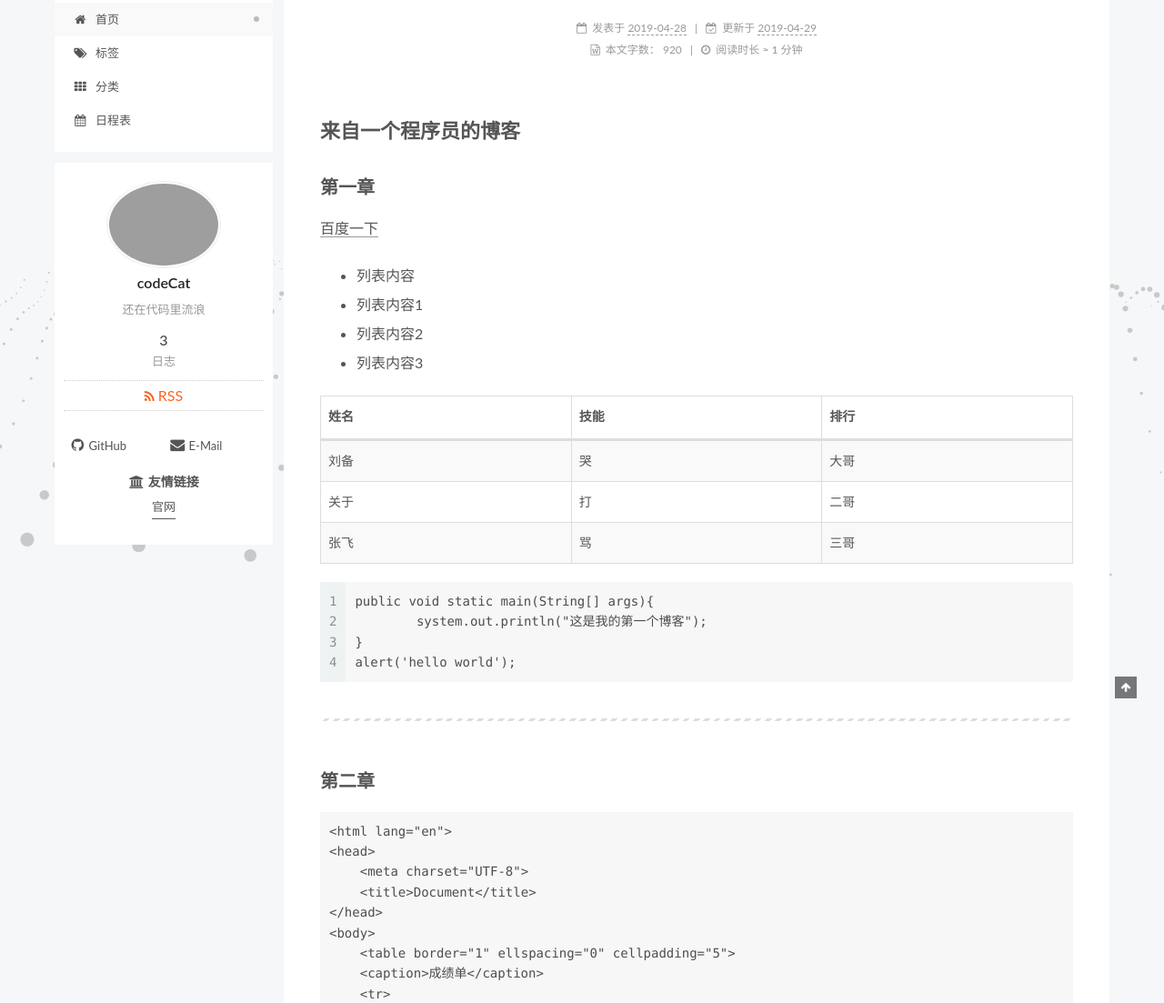
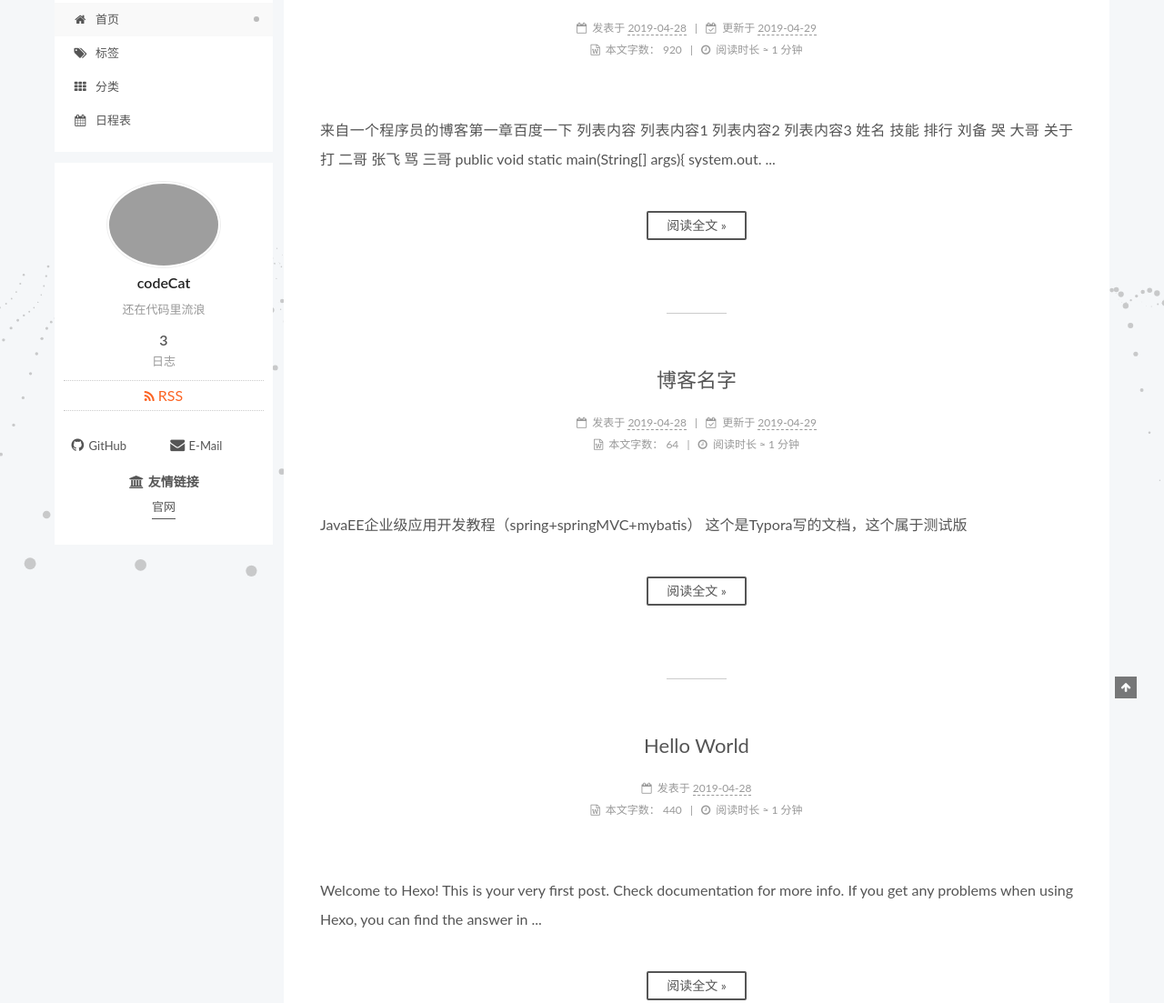
Before and after one commit to sunoat77/sunoat77.github.io, a plain HTML site: page index.html in a window 1280 px wide. Shown: the part 132-1235 px from the top of the page at 91% size. Drawn offline with Linux system fonts and the light colour scheme; grey boxes are pictures that could not be loaded; animation ran at ten frames a second.

Commit message:
Site updated: 2019-05-02 07:36:52

```diff
--- a/css/main.css
+++ b/css/main.css
@@ -1811,7 +1811,7 @@ pre .javascript .function {
   width: 4px;
   height: 4px;
   border-radius: 50%;
-  background: #ff03bb;
+  background: #212511;
 }
 .feed-link,
 .chat {
--- a/index.html
+++ b/index.html
@@ -462,69 +462,52 @@
 
 
 
-            <h1 id="来自一个程序员的博客"><a href="#来自一个程序员的博客" class="headerlink" title="来自一个程序员的博客"></a>来自一个程序员的博客</h1><h2 id="第一章"><a href="#第一章" class="headerlink" title="第一章"></a>第一章</h2><p><a href="http://baidu.com" target="_blank" rel="noopener">百度一下</a></p>
-<ul>
-<li>列表内容</li>
-<li>列表内容1</li>
-<li>列表内容2</li>
-<li>列表内容3  </li>
-</ul>
-<table>
-<thead>
-<tr>
-<th>姓名</th>
-<th>技能</th>
-<th>排行</th>
-</tr>
-</thead>
-<tbody>
-<tr>
-<td>刘备</td>
-<td>哭</td>
-<td>大哥</td>
-</tr>
-<tr>
-<td>关于</td>
-<td>打</td>
-<td>二哥</td>
-</tr>
-<tr>
-<td>张飞</td>
-<td>骂</td>
-<td>三哥  </td>
-</tr>
-</tbody>
-</table>
-<figure class="highlight plain"><table><tr><td class="gutter"><pre><span class="line">1</span><br><span class="line">2</span><br><span class="line">3</span><br><span class="line">4</span><br></pre></td><td class="code"><pre><span class="line">public void static main(String[] args)&#123;</span><br><span class="line">	system.out.println(&quot;这是我的第一个博客&quot;);</span><br><span class="line">&#125;</span><br><span class="line">alert(&apos;hello world&apos;);</span><br></pre></td></tr></table></figure>
-<hr>
-<h2 id="第二章"><a href="#第二章" class="headerlink" title="第二章"></a>第二章</h2><pre><code>&lt;html lang=&quot;en&quot;&gt;
-&lt;head&gt;
-    &lt;meta charset=&quot;UTF-8&quot;&gt;
-    &lt;title&gt;Document&lt;/title&gt;
-&lt;/head&gt;
-&lt;body&gt;
-    &lt;table border=&quot;1&quot; ellspacing=&quot;0&quot; cellpadding=&quot;5&quot;&gt;
-    &lt;caption&gt;成绩单&lt;/caption&gt;
-    &lt;tr&gt;
-        &lt;td&gt;姓名&lt;/td&gt;
-        &lt;td&gt;性别&lt;/td&gt;
-        &lt;td&gt;成绩&lt;/td&gt;
-    &lt;/tr&gt;
-    &lt;tr&gt;
-        &lt;td&gt;张三&lt;/td&gt;
-        &lt;td&gt;男&lt;/td&gt;
-        &lt;td&gt;89&lt;/td&gt;
-    &lt;/tr&gt;
-    &lt;tr&gt;
-        &lt;td&gt;李四&lt;/td&gt;
-        &lt;td&gt;男&lt;/td&gt;
-        &lt;td&gt;88&lt;/td&gt;
-    &lt;/tr&gt;
-&lt;/body&gt;
-&lt;/html&gt;
-</code></pre><p><img src="https://s2.ax1x.com/2019/04/29/E3rTfI.jpg" alt="hello world"></p>
+            <p>
+              来自一个程序员的博客第一章百度一下
+
+列表内容
+列表内容1
+列表内容2
+列表内容3
 
 
+
+
+姓名
+技能
+排行
+
+
+
+
+刘备
+哭
+大哥
+
+
+关于
+打
+二哥
+
+
+张飞
+骂
+三哥
+
+
+
+public void static main(String[] args)&#123;	system.out.
+              ...
+            </p>
+          <!--noindex-->
+
+            <div class="post-button text-center">
+              <a class="btn" href="/2019/04/28/我的第二个博客/#more" rel="contents">
+                阅读全文 &raquo;
+              </a>
+            </div>
+
+          <!--/noindex-->
 
 
     </div>
@@ -705,10 +688,21 @@
 
 
 
-            <p>JavaEE企业级应用开发教程（spring+springMVC+mybatis）</p>
-<p>这个是Typora写的文档，这个属于测试版<img src alt></p>
+            <p>
+              JavaEE企业级应用开发教程（spring+springMVC+mybatis）
+这个是Typora写的文档，这个属于测试版
 
 
+            </p>
+          <!--noindex-->
+
+            <div class="post-button text-center">
+              <a class="btn" href="/2019/04/28/博客名字/#more" rel="contents">
+                阅读全文 &raquo;
+              </a>
+            </div>
+
+          <!--/noindex-->
 
 
     </div>
@@ -877,17 +871,19 @@
 
 
 
-            <p>Welcome to <a href="https://hexo.io/" target="_blank" rel="noopener">Hexo</a>! This is your very first post. Check <a href="https://hexo.io/docs/" target="_blank" rel="noopener">documentation</a> for more info. If you get any problems when using Hexo, you can find the answer in <a href="https://hexo.io/docs/troubleshooting.html" target="_blank" rel="noopener">troubleshooting</a> or you can ask me on <a href="https://github.com/hexojs/hexo/issues" target="_blank" rel="noopener">GitHub</a>.</p>
-<h2 id="Hello-Hexo"><a href="#Hello-Hexo" class="headerlink" title="Hello Hexo"></a>Hello Hexo</h2><h2 id="Quick-Start"><a href="#Quick-Start" class="headerlink" title="Quick Start"></a>Quick Start</h2><h3 id="Create-a-new-post"><a href="#Create-a-new-post" class="headerlink" title="Create a new post"></a>Create a new post</h3><figure class="highlight bash"><table><tr><td class="gutter"><pre><span class="line">1</span><br></pre></td><td class="code"><pre><span class="line">$ hexo new <span class="string">"My New Post"</span></span><br></pre></td></tr></table></figure>
-<p>More info: <a href="https://hexo.io/docs/writing.html" target="_blank" rel="noopener">Writing</a></p>
-<h3 id="Run-server"><a href="#Run-server" class="headerlink" title="Run server"></a>Run server</h3><figure class="highlight bash"><table><tr><td class="gutter"><pre><span class="line">1</span><br></pre></td><td class="code"><pre><span class="line">$ hexo server</span><br></pre></td></tr></table></figure>
-<p>More info: <a href="https://hexo.io/docs/server.html" target="_blank" rel="noopener">Server</a></p>
-<h3 id="Generate-static-files"><a href="#Generate-static-files" class="headerlink" title="Generate static files"></a>Generate static files</h3><figure class="highlight bash"><table><tr><td class="gutter"><pre><span class="line">1</span><br></pre></td><td class="code"><pre><span class="line">$ hexo generate</span><br></pre></td></tr></table></figure>
-<p>More info: <a href="https://hexo.io/docs/generating.html" target="_blank" rel="noopener">Generating</a></p>
-<h3 id="Deploy-to-remote-sites"><a href="#Deploy-to-remote-sites" class="headerlink" title="Deploy to remote sites"></a>Deploy to remote sites</h3><figure class="highlight bash"><table><tr><td class="gutter"><pre><span class="line">1</span><br></pre></td><td class="code"><pre><span class="line">$ hexo deploy</span><br></pre></td></tr></table></figure>
-<p>More info: <a href="https://hexo.io/docs/deployment.html" target="_blank" rel="noopener">Deployment</a></p>
+            <p>
+              Welcome to Hexo! This is your very first post. Check documentation for more info. If you get any problems when using Hexo, you can find the answer in
+              ...
+            </p>
+          <!--noindex-->
 
+            <div class="post-button text-center">
+              <a class="btn" href="/2019/04/28/hello-world/#more" rel="contents">
+                阅读全文 &raquo;
+              </a>
+            </div>
 
+          <!--/noindex-->
 
 
     </div>
```
Also changed, not shown: about/index.html (+2 -0 lines), archives/index.html (+0 -2 lines).
